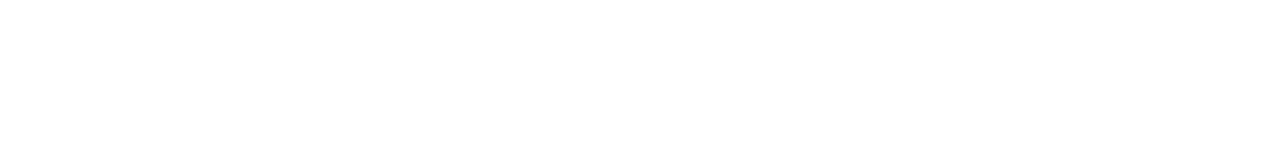
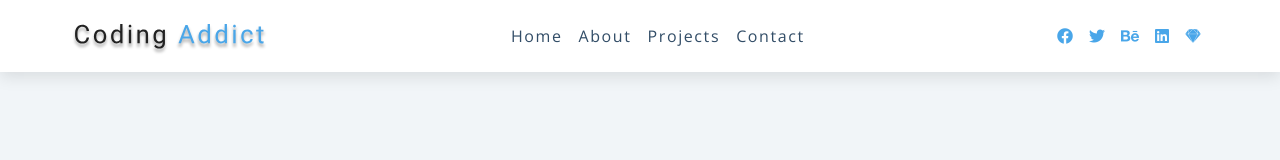
Before and after one commit to hoseinhoseini/Section-2-Source-Code, a plain HTML site: page J4/index.html in a window 1280 px wide. Drawn offline with nearby package versions, Linux system fonts and the light colour scheme.

Commit message:
add j4 projects

```diff
--- a/J4/app.js
+++ b/J4/app.js
@@ -0,0 +1,6 @@
+const navToggle = document.querySelector('.nav-toggle')
+const menu = document.querySelector('.links')
+
+navToggle.addEventListener('click', function () {
+    menu.classList.toggle('show-links')
+})
--- a/J4/index.html
+++ b/J4/index.html
@@ -1,13 +1,76 @@
 <!DOCTYPE html>
 <html lang="en">
-<head>
-    <meta name="viewport" content="width=device-width, initial-scale=1.0">
-    <link rel="stylesheet" href="style.css">
-    <title>Jalase 4</title>
-</head>
-<body>
+	<head>
+		<meta charset="UTF-8" />
+		<meta name="viewport" content="width=device-width, initial-scale=1.0" />
+		<title>Navbar</title>
+		<!-- font-awesome -->
+		<link
+			rel="stylesheet"
+			href="https://cdnjs.cloudflare.com/ajax/libs/font-awesome/5.14.0/css/all.min.css"
+		/>
 
+		<!-- styles -->
+		<link rel="stylesheet" href="styles.css" />
+	</head>
+	<body>
+		<nav>
+			<div class="nav-center">
+				<!-- nav header -->
+				<div class="nav-header">
+					<img src="./logo.svg"  class="logo">
+					<button class="nav-toggle">
+						<i class="fas fa-bars"></i>
+					</button>
+				</div>
 
-    <script src="app.js"></script>
-</body>
+				<!-- nav links -->
+				<ul class="links">
+					<li>
+						<a href="index.html">home</a>
+					</li>
+					<li>
+						<a href="about.html">about</a>
+					</li>
+					<li>
+						<a href="projects.html">projects</a>
+					</li>
+					<li>
+						<a href="contact.html">contact</a>
+					</li>
+				</ul>
+
+				<!-- social media -->
+				<ul class="social-icons">
+					<li>
+						<a href="https://www.twitter.com">
+							<i class="fab fa-facebook"></i>
+						</a>
+					</li>
+					<li>
+						<a href="https://www.twitter.com">
+							<i class="fab fa-twitter"></i>
+						</a>
+					</li>
+					<li>
+						<a href="https://www.twitter.com">
+							<i class="fab fa-behance"></i>
+						</a>
+					</li>
+					<li>
+						<a href="https://www.twitter.com">
+							<i class="fab fa-linkedin"></i>
+						</a>
+					</li>
+					<li>
+						<a href="https://www.twitter.com">
+							<i class="fab fa-sketch"></i>
+						</a>
+					</li>
+				</ul>
+			</div>
+		</nav>
+		<!-- javascript -->
+		<script src="app.js"></script>
+	</body>
 </html>
--- /dev/null
+++ b/J4/styles.css
@@ -0,0 +1,247 @@
+/*
+===============
+Fonts
+===============
+*/
+@import url('https://fonts.googleapis.com/css?family=Open+Sans|Roboto:400,700&display=swap');
+
+/*
+===============
+Variables
+===============
+*/
+
+:root {
+  /* dark shades of primary color*/
+  --clr-primary-1: hsl(205, 86%, 17%);
+  --clr-primary-2: hsl(205, 77%, 27%);
+  --clr-primary-3: hsl(205, 72%, 37%);
+  --clr-primary-4: hsl(205, 63%, 48%);
+  /* primary/main color */
+  --clr-primary-5: hsl(205, 78%, 60%);
+  /* lighter shades of primary color */
+  --clr-primary-6: hsl(205, 89%, 70%);
+  --clr-primary-7: hsl(205, 90%, 76%);
+  --clr-primary-8: hsl(205, 86%, 81%);
+  --clr-primary-9: hsl(205, 90%, 88%);
+  --clr-primary-10: hsl(205, 100%, 96%);
+  /* darkest grey - used for headings */
+  --clr-grey-1: hsl(209, 61%, 16%);
+  --clr-grey-2: hsl(211, 39%, 23%);
+  --clr-grey-3: hsl(209, 34%, 30%);
+  --clr-grey-4: hsl(209, 28%, 39%);
+  /* grey used for paragraphs */
+  --clr-grey-5: hsl(210, 22%, 49%);
+  --clr-grey-6: hsl(209, 23%, 60%);
+  --clr-grey-7: hsl(211, 27%, 70%);
+  --clr-grey-8: hsl(210, 31%, 80%);
+  --clr-grey-9: hsl(212, 33%, 89%);
+  --clr-grey-10: hsl(210, 36%, 96%);
+  --clr-white: #fff;
+  --clr-red-dark: hsl(360, 67%, 44%);
+  --clr-red-light: hsl(360, 71%, 66%);
+  --clr-green-dark: hsl(125, 67%, 44%);
+  --clr-green-light: hsl(125, 71%, 66%);
+  --clr-black: #222;
+  --ff-primary: 'Roboto', sans-serif;
+  --ff-secondary: 'Open Sans', sans-serif;
+  --transition: all 0.3s linear;
+  --spacing: 0.1rem;
+  --radius: 0.25rem;
+  --light-shadow: 0 5px 15px rgba(0, 0, 0, 0.1);
+  --dark-shadow: 0 5px 15px rgba(0, 0, 0, 0.2);
+  --max-width: 1170px;
+  --fixed-width: 620px;
+}
+/*
+===============
+Global Styles
+===============
+*/
+
+*,
+::after,
+::before {
+  margin: 0;
+  padding: 0;
+  box-sizing: border-box;
+}
+body {
+  font-family: var(--ff-secondary);
+  background: var(--clr-grey-10);
+  color: var(--clr-grey-1);
+  line-height: 1.5;
+  font-size: 0.875rem;
+}
+ul {
+  list-style-type: none;
+}
+a {
+  text-decoration: none;
+}
+h1,
+h2,
+h3,
+h4 {
+  letter-spacing: var(--spacing);
+  text-transform: capitalize;
+  line-height: 1.25;
+  margin-bottom: 0.75rem;
+  font-family: var(--ff-primary);
+}
+h1 {
+  font-size: 3rem;
+}
+h2 {
+  font-size: 2rem;
+}
+h3 {
+  font-size: 1.25rem;
+}
+h4 {
+  font-size: 0.875rem;
+}
+p {
+  margin-bottom: 1.25rem;
+  color: var(--clr-grey-5);
+}
+@media screen and (min-width: 800px) {
+  h1 {
+    font-size: 4rem;
+  }
+  h2 {
+    font-size: 2.5rem;
+  }
+  h3 {
+    font-size: 1.75rem;
+  }
+  h4 {
+    font-size: 1rem;
+  }
+  body {
+    font-size: 1rem;
+  }
+  h1,
+  h2,
+  h3,
+  h4 {
+    line-height: 1;
+  }
+}
+/*  global classes */
+
+/* section */
+.section {
+  padding: 5rem 0;
+}
+
+.section-center {
+  width: 90vw;
+  margin: 0 auto;
+  max-width: 1170px;
+}
+@media screen and (min-width: 992px) {
+  .section-center {
+    width: 95vw;
+  }
+}
+main {
+  min-height: 100vh;
+  display: grid;
+  place-items: center;
+}
+
+/*
+===============
+Navbar
+===============
+*/
+nav {
+  background: var(--clr-white);
+  box-shadow: var(--light-shadow);
+}
+.nav-header {
+  display: flex;
+  align-items: center;
+  justify-content: space-between;
+  padding: 1rem;
+}
+.nav-toggle {
+  font-size: 1.5rem;
+  color: var(--clr-primary-5);
+  background: transparent;
+  border-color: transparent;
+  transition: var(--transition);
+  cursor: pointer;
+}
+.nav-toggle:hover {
+  color: var(--clr-primary-1);
+  transform: rotate(90deg);
+}
+.logo {
+  height: 40px;
+}
+.links a {
+  color: var(--clr-grey-3);
+  font-size: 1rem;
+  text-transform: capitalize;
+  letter-spacing: var(--spacing);
+  display: block;
+  padding: 0.5rem 1rem;
+  transition: var(--transition);
+}
+.links a:hover {
+  background: var(--clr-primary-8);
+  color: var(--clr-primary-5);
+  padding-left: 1.5rem;
+}
+.social-icons {
+  display: none;
+}
+.links {
+  height: 0;
+  overflow: hidden;
+  transition: var(--transition);
+}
+.show-links {
+  height: 10rem;
+}
+@media screen and (min-width: 800px) {
+  .nav-center {
+    max-width: 1170px;
+    margin: 0 auto;
+    display: flex;
+    align-items: center;
+    justify-content: space-between;
+    padding: 1rem;
+  }
+  .nav-header {
+    padding: 0;
+  }
+  .nav-toggle {
+    display: none;
+  }
+  .links {
+    height: auto;
+    display: flex;
+  }
+  .links a {
+    padding: 0;
+    margin: 0 0.5rem;
+  }
+  .links a:hover {
+    padding: 0;
+    background: transparent;
+  }
+  .social-icons {
+    display: flex;
+  }
+  .social-icons a {
+    margin: 0 0.5rem;
+    color: var(--clr-primary-5);
+    transition: var(--transition);
+  }
+  .social-icons a:hover {
+    color: var(--clr-primary-7);
+  }
+}
```
Also changed, not shown: J4/logo.svg (added), J4/style.css (deleted), J4/utils.txt (added).
